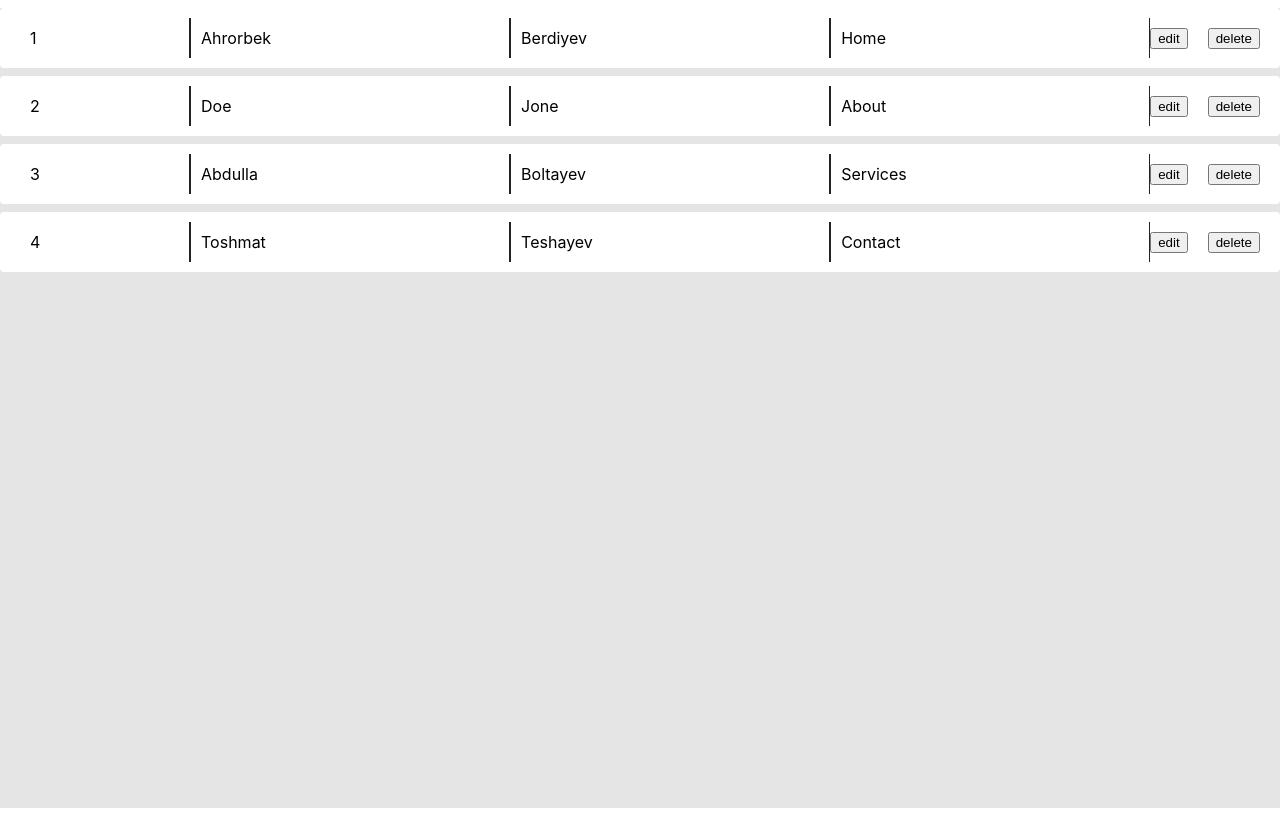
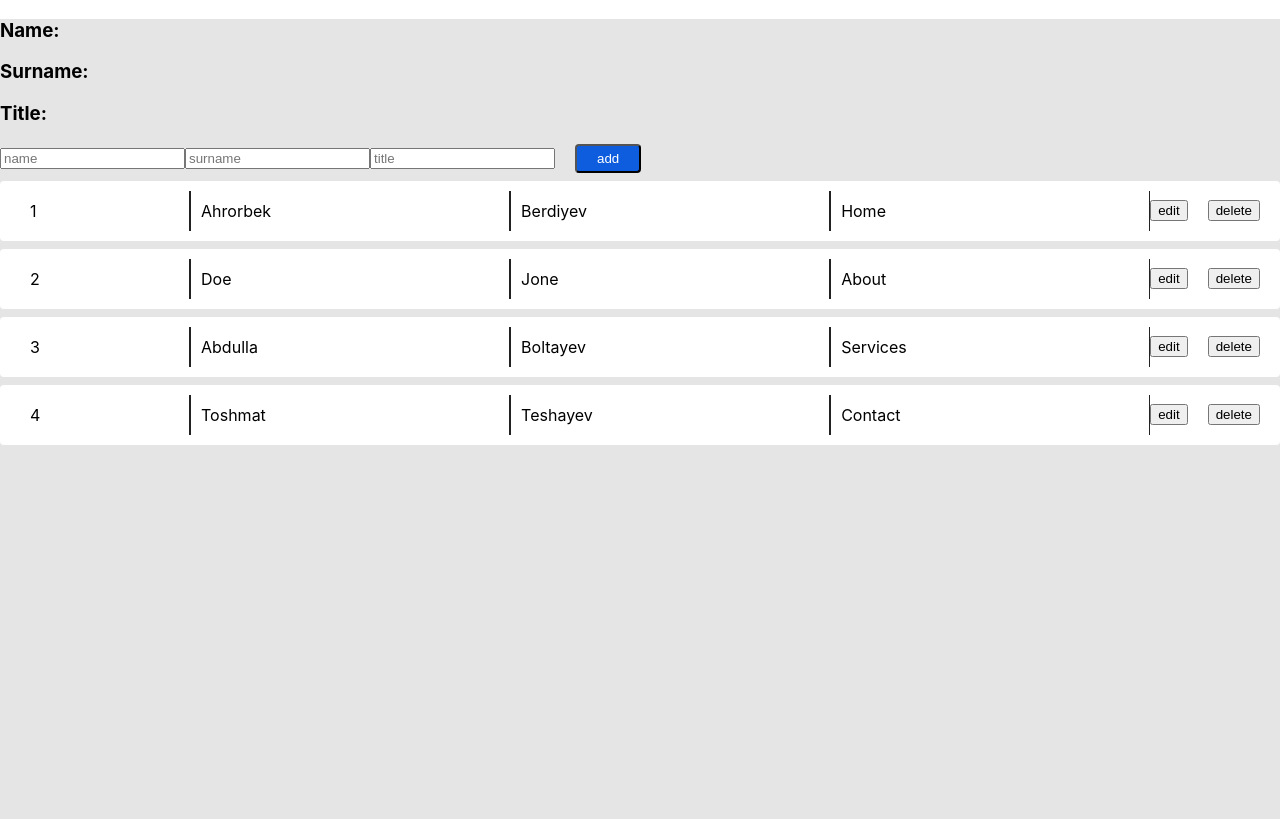
Before and after one commit to Ulugbek01/new-project-test, a React (Create React App) app: page / in a window 1280 px wide. Built offline with nearby package versions, Linux system fonts and the light colour scheme.

Commit message:
Buyurtmalar add function

```diff
--- a/src/components/Mahsulotlar/index.jsx
+++ b/src/components/Mahsulotlar/index.jsx
@@ -2,24 +2,49 @@ import React, { Component } from 'react';
 import CardItem from './CardItem';
 import { list } from '../../utils/users';
 import { Container } from './style';
-
-
 export default class index extends Component {
     state = {
         users: list,
+        name:'',
+        surname: '',
+        title:'',
     }
   render() {
       const onDelete =(id)=> {
         let newData = this.state.users.filter((value) => value.id !== id);
           this.setState({users: newData});
-          console.log(id, " id")
         }
 
+      const onChange = (e)=> {
+        // console.log(e.target.value);
+        this.setState({[e.target.name]: e.target.value});
+      }
+
+      const onAdd = ()=> {
+        let newUser = {
+          id: this.state.users.length + 1,
+          title: this.state.title,
+          name: this.state.name,
+          surname: this.state.surname
+        }
+        // console.log(newUser);
+        this.setState({users: [...this.state.users, newUser]});
+      }
     return (
         <Container>
-            {this.state.users.map((value)=>
-                <CardItem value={value} key={value.id} onDelete={onDelete}/>
-            )}
+            <div>
+              <h3>Name: {this.state.name}</h3>
+              <h3>Surname: {this.state.surname}</h3>
+              <h3>Title: {this.state.title}</h3>
+              <input name='name' onChange={onChange} className='input' type="text" placeholder='name' />
+              <input name='surname' onChange={onChange} className='input' type="text" placeholder='surname' />
+              <input name='title' onChange={onChange} className='input' type="text" placeholder='title' />
+              <button className='add-btn' onClick={onAdd}>add</button>
+            </div>
+            {this.state.users.length > 0 ?
+                this.state.users.map((value)=>
+                    <CardItem value={value} key={value.id} onDelete={onDelete}/>
+                ) : <h1>No data</h1>}
         </Container>
     )
   }
--- a/src/components/Mahsulotlar/style.js
+++ b/src/components/Mahsulotlar/style.js
@@ -3,4 +3,19 @@ import styled from "styled-components";
 export const Container = styled.div`
   background-color: #e5e5e5;
   height: 100vh;
+
+  .input {
+    outline: none;
+  }
+
+  .add-btn {
+    background-color: #0e5dde;
+    padding: 5px 20px;
+    color: #fff;
+    cursor: pointer;
+    margin-left: 20px;
+    outline: none;
+    /* border: none; */
+    border-radius: 4px;
+  }
 `;
```
